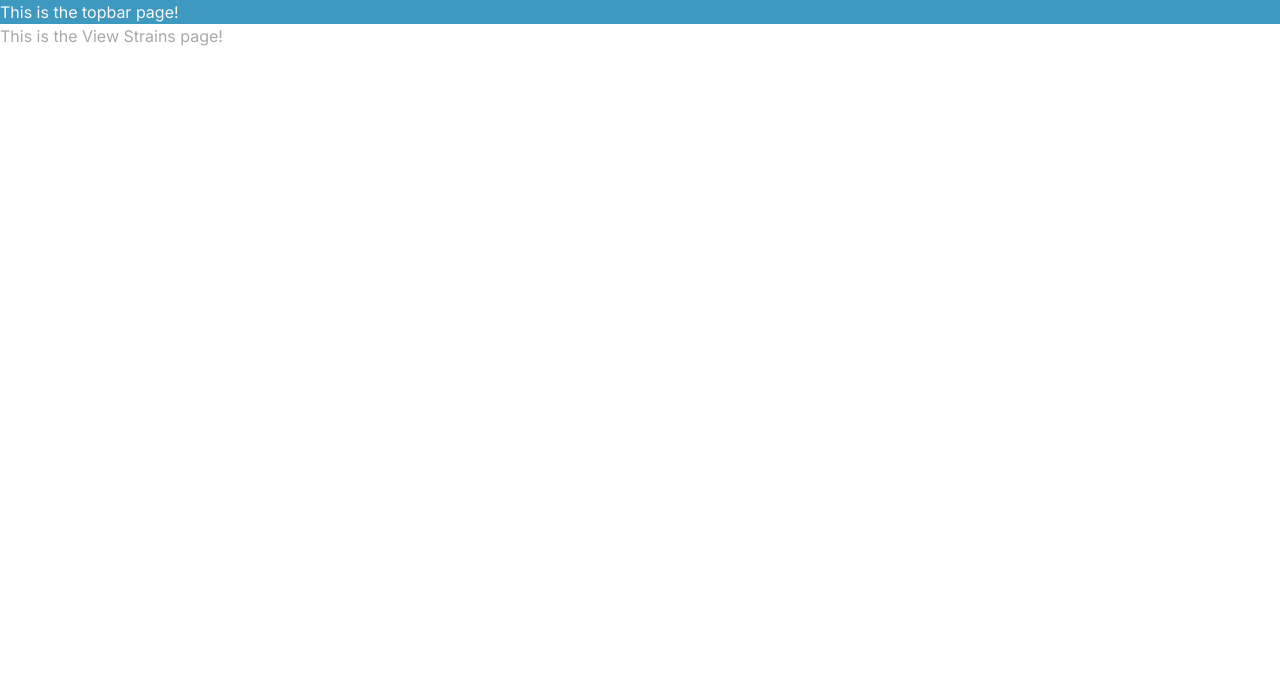
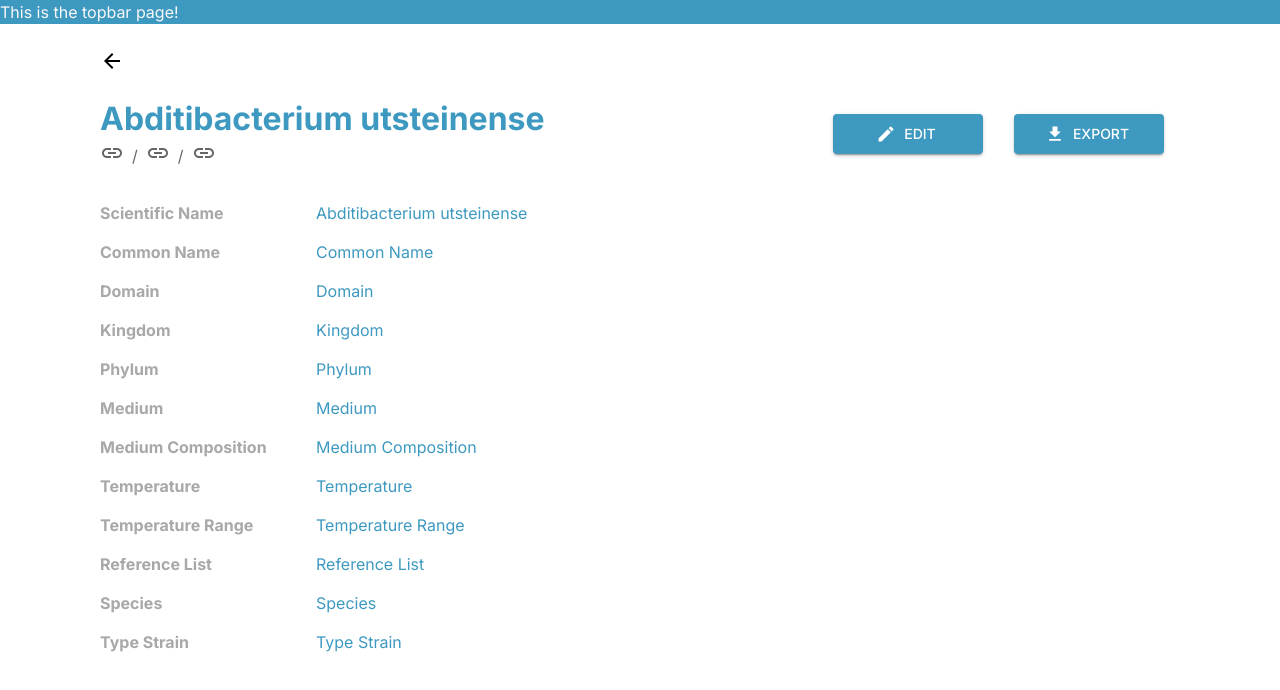
Before and after one commit to lbsomoson/bat-genome-database, a React (Create React App) app in the folder bat-genome-client/: page /view/strain in a window 1280 px wide. Shown: the top 690 px of the page. Built offline with nearby package versions, Linux system fonts and the light colour scheme.

Commit message:
feat: Create styles and layout for View Specific Strain Page

```diff
--- a/bat-genome-client/package.json
+++ b/bat-genome-client/package.json
@@ -5,6 +5,7 @@
   "dependencies": {
     "@emotion/react": "^11.10.5",
     "@emotion/styled": "^11.10.5",
+    "@mui/icons-material": "^5.11.0",
     "@mui/material": "^5.11.0",
     "@testing-library/jest-dom": "^5.16.5",
     "@testing-library/react": "^13.4.0",
--- /dev/null
+++ b/bat-genome-client/src/pages/viewStrain/ViewStrain.css
@@ -0,0 +1,54 @@
+.main {
+  padding: 25px 100px;
+}
+
+body {
+  font-family: 'Inter var', sans-serif;
+}
+
+h1 {
+  color: #3E99C0;
+  font-weight: bold;
+  line-height: 1%;
+}
+
+.container {
+  display: flex;
+  flex-direction: column;
+  align-content: space-around;
+  row-gap: 15px;
+}
+
+.item {
+  display: flex;
+}
+
+.left {
+  width: 20%;
+}
+
+.right {
+  width: 80%;
+}
+
+.topText {
+  display: flex;
+  flex: 40%;
+  margin-top: 20px;
+  margin-bottom: 30px;
+  align-items: center;
+}
+
+.topRight {
+  display: flex;
+}
+
+.topLeft {
+  flex: 60%;
+}
+
+.topRight Button {
+  flex: 50%;
+  margin-left: 15px;
+  display: 'inline-block';
+}
--- a/bat-genome-client/src/pages/viewStrain/ViewStrain.jsx
+++ b/bat-genome-client/src/pages/viewStrain/ViewStrain.jsx
@@ -1,12 +1,142 @@
-import { ThemeProvider, Typography, Box } from "@mui/material";
-
+import { ThemeProvider, Typography, Box, Button, Breadcrumbs } from "@mui/material";
+import { ArrowBack, Edit, FileDownload, Link } from '@mui/icons-material';
 import { theme } from "../../theme";
 
+import "./ViewStrain.css";
+
+const detail = {
+	scientificName: "Abditibacterium utsteinense",
+	commonName: "Common Name",
+	domain: "Domain",
+	kingdom: "Kingdom",
+	phylum: "Phylum",
+	medium: "Medium",
+	mediumComposition: "Medium Composition",
+	temperature: "Temperature",
+	temperatureRange: "Temperature Range",
+	referenceList: "Reference List",
+	species: "Species",
+	typeStrain: "Type Strain",
+}
+
 export default function ViewStrain() {
+
+	function handleClick(event) {
+    event.preventDefault();
+    console.info('You clicked a breadcrumb.');
+  }
+
 	return (
 		<ThemeProvider theme={theme}>
 			<Box>
-				<Typography color="primary.gray"> This is the View Strains page! </Typography>
+				{/* <Typography color="primary.gray"> This is the View Strains page! </Typography> */}
+				<div className="main">
+					<ArrowBack />
+					<Typography fontFamily="Inter">
+						<div className="topText">
+							<div className="topLeft">
+								<h1>
+									{detail.scientificName}
+								</h1>
+								<div role="navigation" onClick={handleClick}>
+									<Breadcrumbs aria-label="breadcrumb">
+										<Link underline="hover"
+											color="inherit"
+											href="/"
+										>
+											Strain
+										</Link>
+										<Link
+											underline="hover"
+											color="inherit"
+											href="/strain"
+										>
+											Strain
+										</Link>
+										<Link
+											underline="hover"
+											color="text.primary"
+											href="/strain"
+											aria-current="page"
+										>
+											{detail.scientificName}
+										</Link>
+									</Breadcrumbs>
+								</div>
+							</div>
+							<div className="topRight">
+								{/* TODO: Hide edit button when user is logged in */}
+								<Button
+									startIcon={<Edit style={{ color: '#fff' }}/>}
+									variant="contained"
+									size="medium"
+									sx={{ width: 150, padding: 1, margin: 2 }}
+									>
+										Edit
+									</Button>
+								<Button
+									startIcon={<FileDownload style={{ color: '#fff' }}/>}
+									variant="contained"
+									size="medium"
+									sx={{ width: 150, padding: 1, margin: 2 }}
+									>
+										Export
+								</Button>
+							</div>
+						</div>
+						<div className="container">
+							<div className="item">
+								<div className="left"><Typography fontWeight="bold" color="primary.gray">Scientific Name</Typography></div>
+								<div className="right"><Typography color="primary.main">{detail.scientificName}</Typography></div>
+							</div>
+							<div className="item">
+								<div className="left"><Typography fontWeight="bold" color="primary.gray">Common Name</Typography></div>
+								<div className="right"><Typography color="primary.main">{detail.commonName}</Typography></div>
+							</div>
+							<div className="item">
+								<div className="left"><Typography fontWeight="bold" color="primary.gray">Domain</Typography></div>
+								<div className="right"><Typography color="primary.main">{detail.domain}</Typography></div>
+							</div>
+							<div className="item">
+								<div className="left"><Typography fontWeight="bold" color="primary.gray">Kingdom</Typography></div>
+								<div className="right"><Typography color="primary.main">{detail.kingdom}</Typography></div>
+							</div>
+							<div className="item">
+								<div className="left"><Typography fontWeight="bold"  color="primary.gray">Phylum</Typography></div>
+								<div className="right"><Typography color="primary.main">{detail.phylum}</Typography></div>
+							</div>
+							<div className="item">
+								<div className="left"><Typography fontWeight="bold" color="primary.gray">Medium</Typography></div>
+								<div className="right"><Typography color="primary.main">{detail.medium}</Typography></div>
+							</div>
+							<div className="item">
+								<div className="left"><Typography fontWeight="bold" color="primary.gray">Medium Composition</Typography></div>
+								<div className="right"><Typography color="primary.main">{detail.mediumComposition}</Typography></div>
+							</div>
+							<div className="item">
+								<div className="left"><Typography fontWeight="bold" color="primary.gray">Temperature</Typography></div>
+								<div className="right"><Typography color="primary.main">{detail.temperature}</Typography></div>
+							</div>
+							<div className="item">
+								<div className="left"><Typography fontWeight="bold" color="primary.gray">Temperature Range</Typography></div>
+								<div className="right"><Typography color="primary.main">{detail.temperatureRange}</Typography></div>
+							</div>
+							<div className="item">
+								<div className="left"><Typography fontWeight="bold" color="primary.gray">Reference List</Typography></div>
+								<div className="right"><Typography color="primary.main">{detail.referenceList}</Typography></div>
+							</div>
+							<div className="item">
+								<div className="left"><Typography fontWeight="bold" color="primary.gray">Species</Typography></div>
+								<div className="right"><Typography color="primary.main">{detail.species}</Typography></div>
+							</div>
+							<div className="item">
+								<div className="left"><Typography fontWeight="bold" color="primary.gray">Type Strain</Typography></div>
+								<div className="right"><Typography color="primary.main">{detail.typeStrain}</Typography></div>
+							</div>
+						</div>
+
+					</Typography>
+				</div>
 			</Box>
 		</ThemeProvider>
 	);
```
Also changed, not shown: 2 other files (tests, documents, lock files or other folders).
